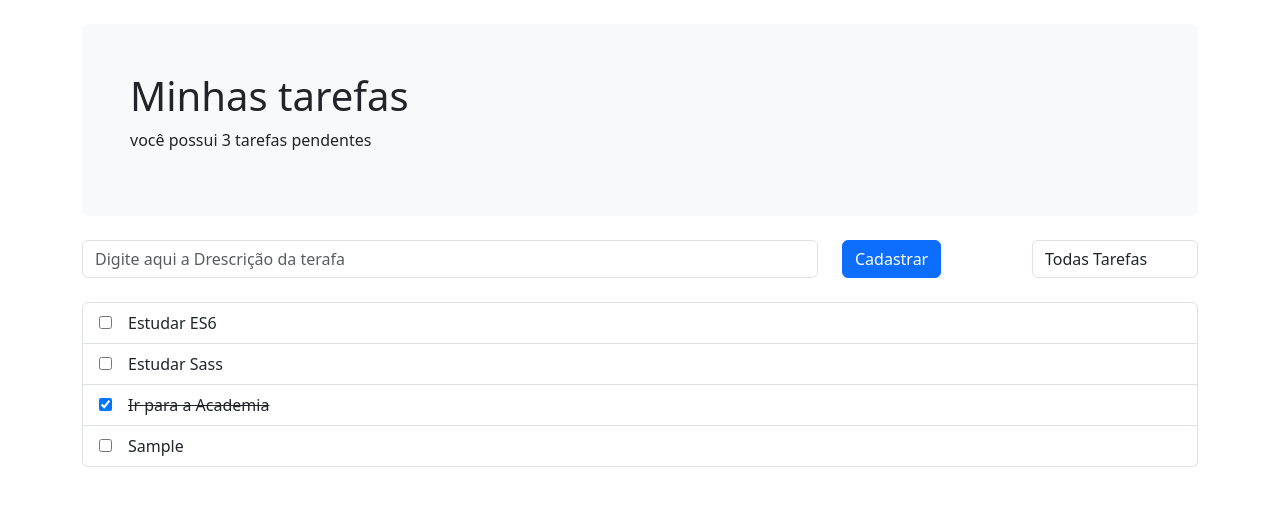
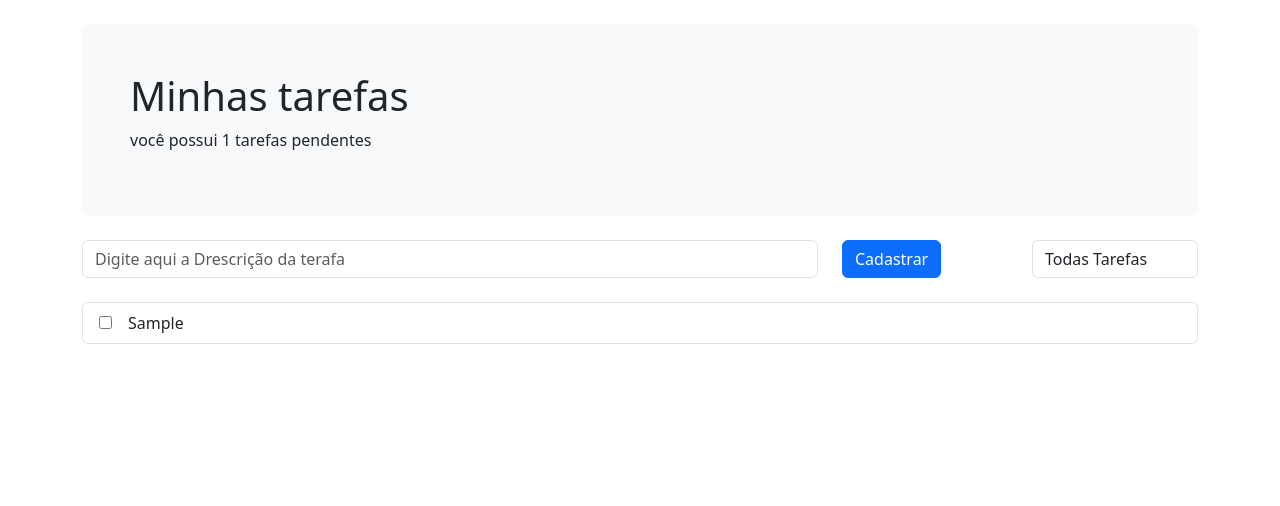
Before and after one commit to Willsmt/todo-vue, a Vue app: page / in a window 1280 px wide. Both pictures are taken after typing "Sample" into the empty fields and a click on the button "Cadastrar". Shown: the top 506 px of the page. Built offline with nearby package versions, Linux system fonts and the light colour scheme.

Commit message:
finalizando logica e separando components

```diff
--- a/index.html
+++ b/index.html
@@ -1,10 +1,10 @@
-<!DOCTYPE html>
-<html lang="">
+<!doctype html>
+<html lang="pt-BR">
   <head>
-    <meta charset="UTF-8">
-    <link rel="icon" href="/favicon.ico">
-    <meta name="viewport" content="width=device-width, initial-scale=1.0">
-    <title>Vite App</title>
+    <meta charset="UTF-8" />
+    <link rel="icon" href="/favicon.ico" />
+    <meta name="viewport" content="width=device-width, initial-scale=1.0" />
+    <title>To-Do List com VueJS</title>
   </head>
   <body>
     <div id="app"></div>
--- a/src/App.vue
+++ b/src/App.vue
@@ -1,23 +1,13 @@
 <script setup>
 import { reactive } from "vue";
+import Cabecalho from "./components/Cabecalho.vue";
+import Formulario from "./components/Formulario.vue";
+import ListaDeTarefas from "./components/ListaDeTarefas.vue";
 
 const estado = reactive({
   filtro: "todas",
   tarefaTemp: "",
-  tarefas: [
-    {
-      titulo: "Estudar ES6",
-      finalizada: false,
-    },
-    {
-      titulo: "Estudar Sass",
-      finalizada: false,
-    },
-    {
-      titulo: "Ir para a Academia",
-      finalizada: true,
-    },
-  ],
+  tarefas: [],
 });
 
 const getTarefasPendentes = () => {
@@ -53,59 +43,13 @@ const cadastraTarefa = () => {
 
 <template>
   <div class="container">
-    <header class="p-5 mb-4 mt-4 bg-light rounded-3">
-      <h1>Minhas tarefas</h1>
-      <p>você possui {{ getTarefasPendentes().length }} tarefas pendentes</p>
-    </header>
-    <form @submit.prevent="cadastraTarefa">
-      <div class="row">
-        <div class="col">
-          <input
-            :value="estado.tarefaTemp"
-            @change="(evento) => (estado.tarefaTemp = evento.target.value)"
-            required
-            type="text"
-            placeholder="Digite aqui a Drescrição da terafa"
-            class="form-control"
-          />
-        </div>
-        <div class="col-md-2">
-          <button type="submit" class="btn btn-primary">Cadastrar</button>
-        </div>
-        <div class="col-md-2">
-          <select
-            @change="(evento) => (estado.filtro = evento.target.value)"
-            class="form-control"
-          >
-            <option value="todas">Todas Tarefas</option>
-            <option value="pendentes">Pendentes</option>
-            <option value="finalizadas">Finalizadas</option>
-          </select>
-        </div>
-      </div>
-    </form>
-    <ul class="list-group mt-4">
-      <li class="list-group-item" v-for="tarefa in getTarefasfiltradas()">
-        <input
-          :checked="tarefa.finalizada"
-          :id="tarefa.titulo"
-          type="checkbox"
-          @change="(evento) => (tarefa.finalizada = evento.target.checked)"
-        />
-        <label
-          :class="{ done: tarefa.finalizada }"
-          class="ms-3"
-          :for="tarefa.titulo"
-        >
-          {{ tarefa.titulo }}
-        </label>
-      </li>
-    </ul>
+    <Cabecalho :tarefas-pendentes="getTarefasPendentes().length" />
+    <Formulario
+      :trocar-filtro="(evento) => (estado.filtro = evento.target.value)"
+      :tarefa-temp="estado.tarefaTemp"
+      :edita-tarefa-temp="(evento) => (estado.tarefaTemp = evento.target.value)"
+      :cadastra-taterefa="cadastraTarefa"
+    />
+    <ListaDeTarefas :tarefas="getTarefasfiltradas()" />
   </div>
 </template>
-
-<style scoped>
-.done {
-  text-decoration: line-through;
-}
-</style>
--- /dev/null
+++ b/src/components/Cabecalho.vue
@@ -0,0 +1,10 @@
+<script setup>
+const props = defineProps(["tarefasPendentes"]);
+</script>
+
+<template>
+  <header class="p-5 mb-4 mt-4 bg-light rounded-3">
+    <h1>Minhas tarefas</h1>
+    <p>você possui {{ props.tarefasPendentes }} tarefas pendentes</p>
+  </header>
+</template>
--- /dev/null
+++ b/src/components/Formulario.vue
@@ -0,0 +1,35 @@
+<script setup>
+const props = defineProps([
+  "cadastraTaterefa",
+  "tarefaTemp",
+  "trocarFiltro",
+  "editaTarefaTemp",
+]);
+</script>
+
+<template>
+  <form @submit.prevent="props.cadastraTaterefa">
+    <div class="row">
+      <div class="col">
+        <input
+          :value="props.tarefaTemp"
+          @change="props.editaTarefaTemp"
+          required
+          type="text"
+          placeholder="Digite aqui a Drescrição da terafa"
+          class="form-control"
+        />
+      </div>
+      <div class="col-md-2">
+        <button type="submit" class="btn btn-primary">Cadastrar</button>
+      </div>
+      <div class="col-md-2">
+        <select @change="props.trocarFiltro" class="form-control">
+          <option value="todas">Todas Tarefas</option>
+          <option value="pendentes">Pendentes</option>
+          <option value="finalizadas">Finalizadas</option>
+        </select>
+      </div>
+    </div>
+  </form>
+</template>
--- /dev/null
+++ b/src/components/ListaDeTarefas.vue
@@ -0,0 +1,36 @@
+<script setup>
+const props = defineProps(["tarefas"]);
+</script>
+
+<template>
+  <ul class="list-group mt-4" v-if="props.tarefas.length > 0">
+    <li
+      class="list-group-item"
+      v-for="tarefa in props.tarefas"
+      :key="tarefa.titulo"
+    >
+      <input
+        :checked="tarefa.finalizada"
+        :id="tarefa.titulo"
+        type="checkbox"
+        @change="(evento) => (tarefa.finalizada = evento.target.checked)"
+      />
+      <label
+        :class="{ done: tarefa.finalizada }"
+        class="ms-3"
+        :for="tarefa.titulo"
+      >
+        {{ tarefa.titulo }}
+      </label>
+    </li>
+  </ul>
+
+  <!-- Mensagem alternativa -->
+  <p v-else class="mt-4 text-muted">Não há tarefas pendentes.</p>
+</template>
+
+<style scoped>
+.done {
+  text-decoration: line-through;
+}
+</style>
```
